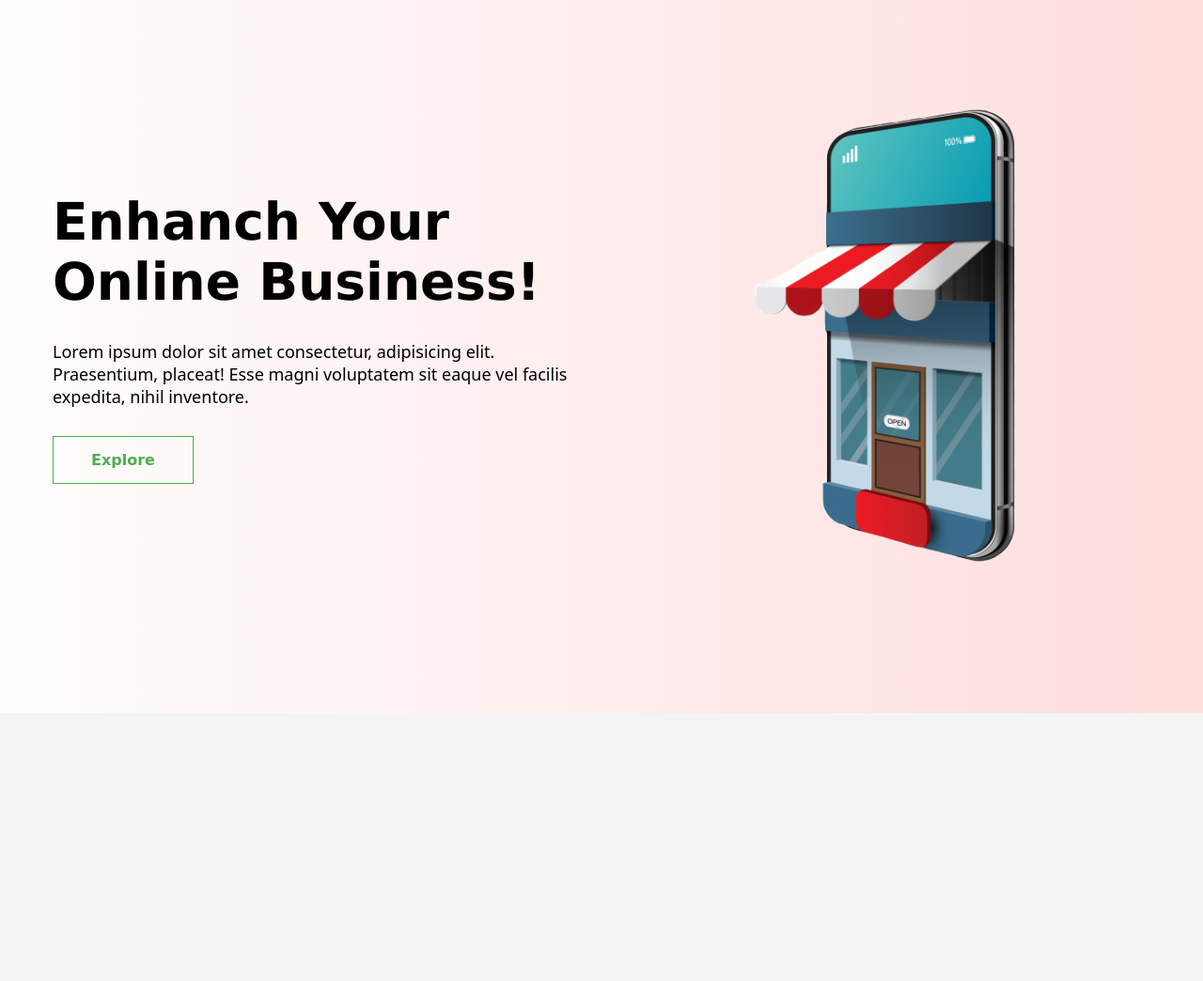
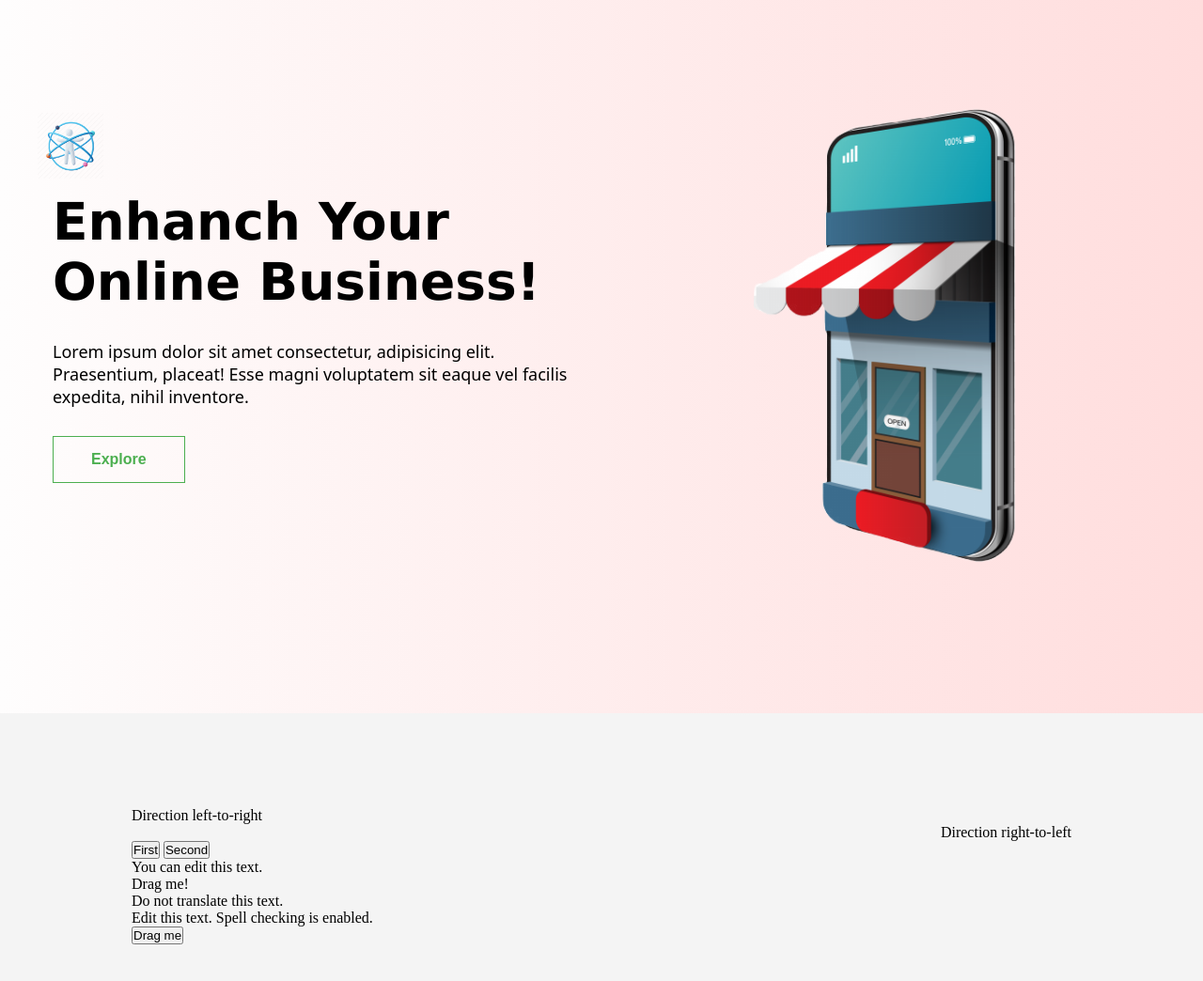
Before and after one commit to get-shrabon/sass-lenden, a plain HTML site: page index.html in a window 1280 px wide. Shown: the part 100-1144 px from the top of the page at 94% size. Before the commit the page ends 859 px from the top, so only its background shows below. Drawn offline with Linux system fonts and the light colour scheme.

Commit message:
Explore Gobal Attributes

```diff
--- a/index.html
+++ b/index.html
@@ -21,20 +21,44 @@
       </div>
     </header>
     <!-- Banner -->
-    <section class="banner__container ">
+    <section class="banner__container">
       <div class="hero__content">
+        <img src="/images/icon1.webp" class="icon" alt="" />
         <div>
           <h1>Enhanch Your Online Business!</h1>
           <p>
-          Lorem ipsum dolor sit amet consectetur, adipisicing elit. Praesentium,
-          placeat! Esse magni voluptatem sit eaque vel facilis expedita, nihil
-          inventore.
+            Lorem ipsum dolor sit amet consectetur, adipisicing elit.
+            Praesentium, placeat! Esse magni voluptatem sit eaque vel facilis
+            expedita, nihil inventore.
           </p>
           <button>Explore</button>
         </div>
         <div>
-        <img src="/images/file.png" alt="">
+          <img src="/images/file.png" alt="" />
         </div>
+      </div>
+    </section>
+
+    <!-- Learn Global Attributes -->
+    <section style="width: 1000px; margin: 100px auto">
+      <p dir="ltr">Direction left-to-right</p>
+      <p dir="rtl">Direction right-to-left</p>
+      <div hidden>This will not be shown.</div>
+      <button tabindex="2">First</button>
+      <button tabindex="1">Second</button>
+      <div contenteditable="true">You can edit this text.</div>
+      <p draggable="true">Drag me!</p>
+      <p translate="no">Do not translate this text.</p>
+      <div
+        id="main"
+        class="container highlight"
+        data-role="main-content"
+        title="Main container"
+      >
+        <p contenteditable="true" spellcheck="true">
+          Edit this text. Spell checking is enabled.
+        </p>
+        <button tabindex="1" draggable="true">Drag me</button>
       </div>
     </section>
   </body>
--- a/sass/style.scss
+++ b/sass/style.scss
@@ -79,9 +79,22 @@ body {
     width: 100%;
     margin: 0 auto;
     padding: 0 1rem;
+    position: relative;
+
+    .icon {
+      position: absolute;
+      top: 10%;
+      z-index: 0;
+      left: 0;
+      width: 70px;
+      opacity: 0.4;
+      animation: icon 5s alternate infinite;
+    }
     h1 {
       font-size: 55px;
       font-family: Verdana, Geneva, Tahoma, sans-serif;
+      z-index: 9999;
+      position: relative;
     }
     p {
       font-size: 18px;
@@ -98,7 +111,6 @@ body {
       color: #4caf50;
       font-size: 16px;
       font-weight: 600;
-      font-family: cursive;
       cursor: pointer;
       z-index: 99;
 
@@ -132,3 +144,19 @@ body {
     }
   }
 }
+
+// Animations
+
+@keyframes icon {
+  0% {
+    top: 0%;
+    transform: rotate(0deg);
+    opacity: 0.1;
+  }
+
+  100% {
+    top: 8%;
+    transform: rotate(360deg);
+    opacity: 1;
+  }
+}
```
Also changed, not shown: css/style.min.css, images/icon1.webp (added), 1 other file. Lines whose indentation alone changed are shown as unchanged.
